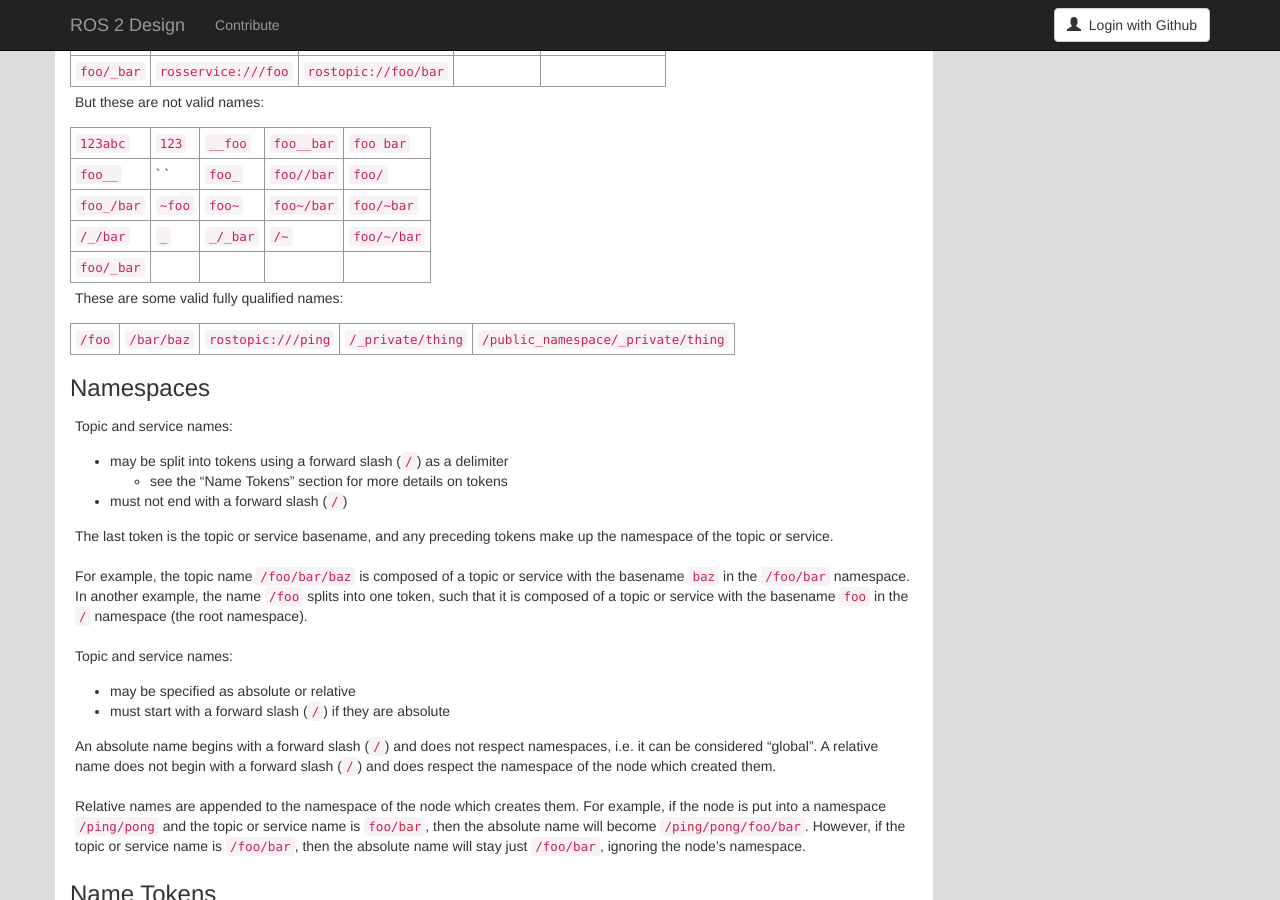
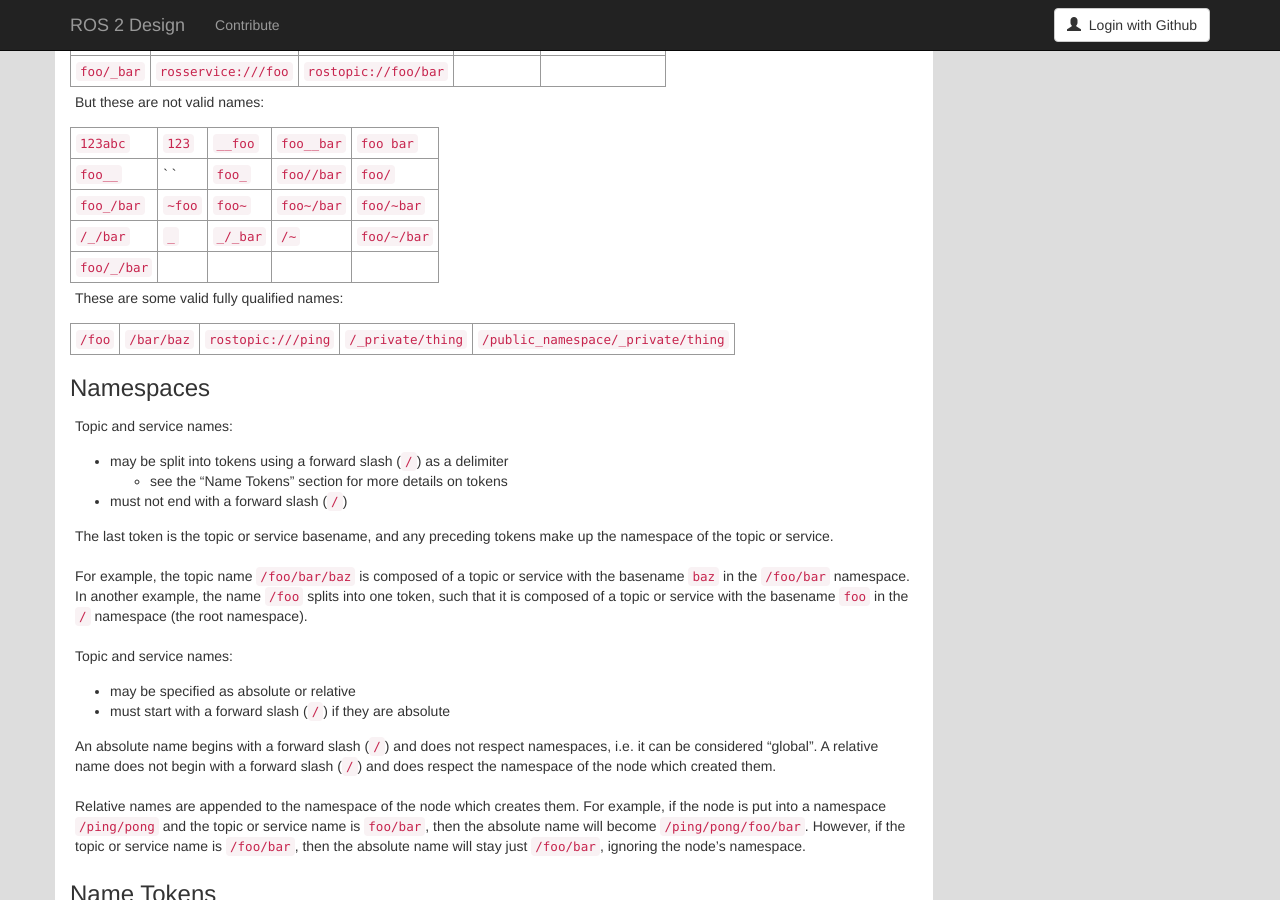
Before and after one commit to ros2/design, a Jekyll site: the page built from articles/115_topic_and_service_name_mapping.md, in a window 1280 px wide and 900 px high, scrolled down 2168 px. Built offline with Jekyll 4.4.1, drawn with Linux system fonts in a browser that asks for light colours; nearby versions of some CDN libraries.

Commit message:
copy-paste error

```diff
--- a/articles/115_topic_and_service_name_mapping.md
+++ b/articles/115_topic_and_service_name_mapping.md
@@ -113,11 +113,11 @@ For example, these are valid names:
 
 But these are not valid names:
 
-| `123abc`   | `123`  | `__foo`  | `foo__bar` | `foo bar`   |
-| `foo__`    | ` `    | `foo_`   | `foo//bar` | `foo/`      |
-| `foo_/bar` | `~foo` | `foo~`   | `foo~/bar` | `foo/~bar`  |
-| `/_/bar`   | `_`    | `_/_bar` | `/~`       | `foo/~/bar` |
-| `foo/_bar` |        |          |            |             |
+| `123abc`    | `123`  | `__foo`  | `foo__bar` | `foo bar`   |
+| `foo__`     | ` `    | `foo_`   | `foo//bar` | `foo/`      |
+| `foo_/bar`  | `~foo` | `foo~`   | `foo~/bar` | `foo/~bar`  |
+| `/_/bar`    | `_`    | `_/_bar` | `/~`       | `foo/~/bar` |
+| `foo/_/bar` |        |          |            |             |
 
 These are some valid fully qualified names:
 
```
